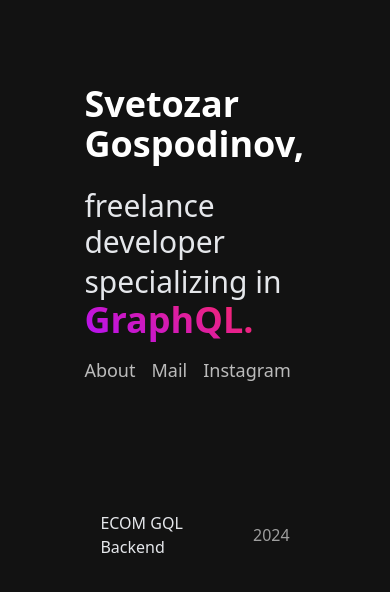
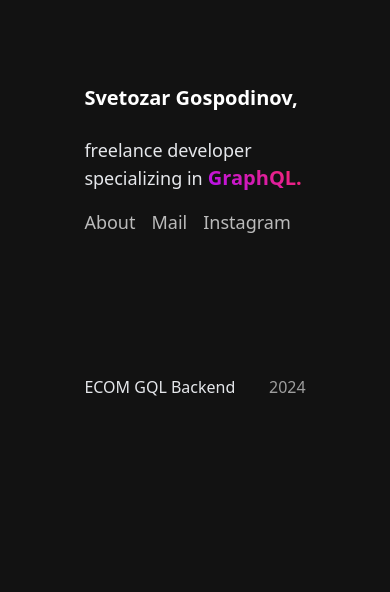
Before and after one commit to svetozar12/portfolio, a Next.js app: page / in a window 390 px wide. Shown: the top 592 px of the page. Built offline with nearby package versions, Linux system fonts and the light colour scheme.

Commit message:
improve responsiveness

```diff
--- a/src/components/OverView.tsx
+++ b/src/components/OverView.tsx
@@ -11,15 +11,21 @@
   const isMobile = useIsMobile();
   const showActiveItem = !isMobile && activeItem;
 
-  const name = <h1 className="font-bold text-4xl">Svetozar Gospodinov,</h1>;
+  const name = (
+    <h1 className="font-bold text-xl sm:text-2xl md:text-3xl lg:text-4xl">
+      Svetozar Gospodinov,
+    </h1>
+  );
+
   const subTitle = (
-    <span className="text-gray-200 text-3xl">
+    <span className="text-gray-200 text-lg sm:text-xl md:text-xl lg:text-2xl">
       freelance developer specializing in
     </span>
   );
+
   const accent = (
     <span
-      className="text-4xl font-bold"
+      className="font-bold text-xl sm:text-xl md:text-2xl lg:text-3xl"
       style={{
         backgroundImage: "linear-gradient(214deg, #ff285c, #b010fb)",
         backgroundClip: "text",
@@ -31,6 +37,7 @@
       GraphQL.
     </span>
   );
+
   return (
     <>
       <div
--- a/src/components/ProjectList/subcomponents/ProjectItem.tsx
+++ b/src/components/ProjectList/subcomponents/ProjectItem.tsx
@@ -23,7 +23,7 @@
 
   return (
     <div {...interactionProps} className="h-12">
-      <div className="rounded-2xl flex justify-between items-center cursor-default w-full px-4 py-3 gap-8 hover:shadow-light hover:bg-gray-100 hover:scale-110 duration-500">
+      <div className="rounded-2xl flex justify-between items-center cursor-default w-full xl:px-4 py-3 gap-8 hover:shadow-light hover:bg-gray-100 hover:scale-110 duration-500">
         <div className="text-gray-200">{name}</div>
         <div className={`${styles.year} text-gray-500`}>{year}</div>
       </div>
```
